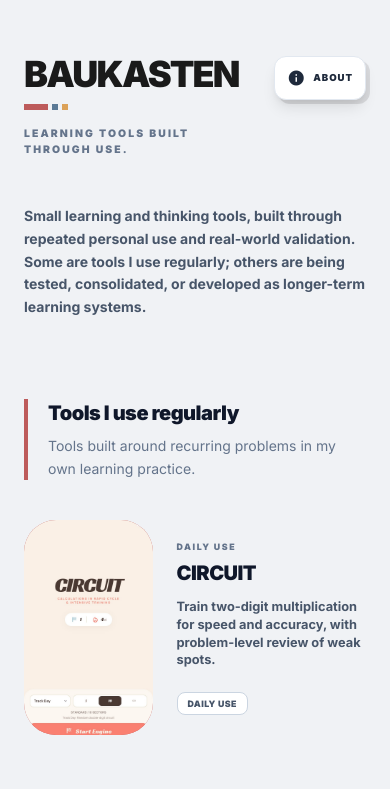
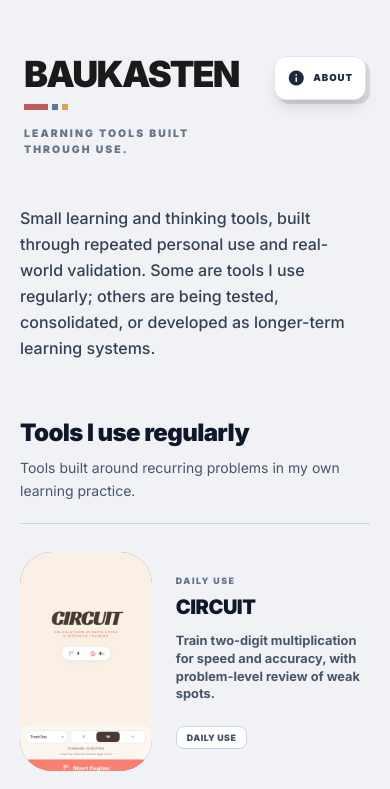
Before and after one commit to Josh-Temple/Baukasten, a React (Vite) app: page / in a window 390 px wide. Shown: the top 789 px of the page. Built offline with nearby package versions, Linux system fonts and the light colour scheme.

Commit message:
style: improve gallery rhythm, headings and tablet readability

```diff
--- a/App.tsx
+++ b/App.tsx
@@ -55,20 +55,20 @@ const App: React.FC = () => {
   }
 
   return (
-    <div className="min-h-screen bg-[#F0F2F5] text-slate-900 font-sans pb-24 overflow-x-hidden selection:bg-black selection:text-white">
+    <div className="min-h-screen bg-[#F0F2F5] text-slate-900 font-sans pb-20 overflow-x-hidden selection:bg-black selection:text-white">
       <Header />
-      <main tabIndex={-1} className="w-full max-w-6xl mx-auto px-6 lg:px-8 focus:outline-none">
-        <p className="max-w-xl text-sm sm:text-base font-bold leading-relaxed text-slate-600 mb-20 lg:mb-24">
+      <main tabIndex={-1} className="w-full max-w-6xl mx-auto px-5 sm:px-6 lg:px-8 focus:outline-none">
+        <p className="max-w-2xl text-base font-medium leading-relaxed text-slate-700 mb-14 sm:mb-16 lg:mb-20">
           Small learning and thinking tools, built through repeated personal use and real-world validation. Some are tools I use regularly; others are being tested, consolidated, or developed as longer-term learning systems.
         </p>
-        <div className="space-y-24 lg:space-y-32">
+        <div className="space-y-16 sm:space-y-20 lg:space-y-24">
           {PORTFOLIO_GROUPS.map(group => (
             <section key={group.id} aria-labelledby={`group-${group.id}`}>
-              <header className="mb-10 max-w-xl border-l-4 border-[#BD5B5B] pl-5">
-                <h2 id={`group-${group.id}`} className="text-xl font-black tracking-tight text-slate-900">{group.title}</h2>
-                <p className="mt-2 text-sm leading-relaxed text-slate-500">{group.description}</p>
+              <header className="mb-7 sm:mb-9 max-w-2xl border-b border-slate-300 pb-5 sm:pb-6">
+                <h2 id={`group-${group.id}`} className="text-2xl font-black tracking-tight text-slate-900">{group.title}</h2>
+                <p className="mt-2 text-sm sm:text-base leading-relaxed text-slate-600">{group.description}</p>
               </header>
-              <div className="space-y-14 md:grid md:grid-cols-2 md:gap-x-12 md:gap-y-16 md:space-y-0 lg:gap-x-16">
+              <div className="space-y-7 sm:space-y-9 lg:grid lg:grid-cols-2 lg:gap-x-12 lg:gap-y-10 lg:space-y-0">
                 {PROJECTS.filter(project => project.group === group.id).map(project => (
                   <ProjectCard key={project.id} project={project} />
                 ))}
@@ -77,7 +77,7 @@ const App: React.FC = () => {
           ))}
         </div>
       </main>
-      <footer className="mt-24 text-center text-[0.6rem] font-black uppercase tracking-[0.45em] text-slate-400">End of collection</footer>
+      <footer className="mt-20 px-5 text-center text-xs font-semibold uppercase tracking-[0.2em] text-slate-600">End of collection</footer>
     </div>
   );
 };
```
